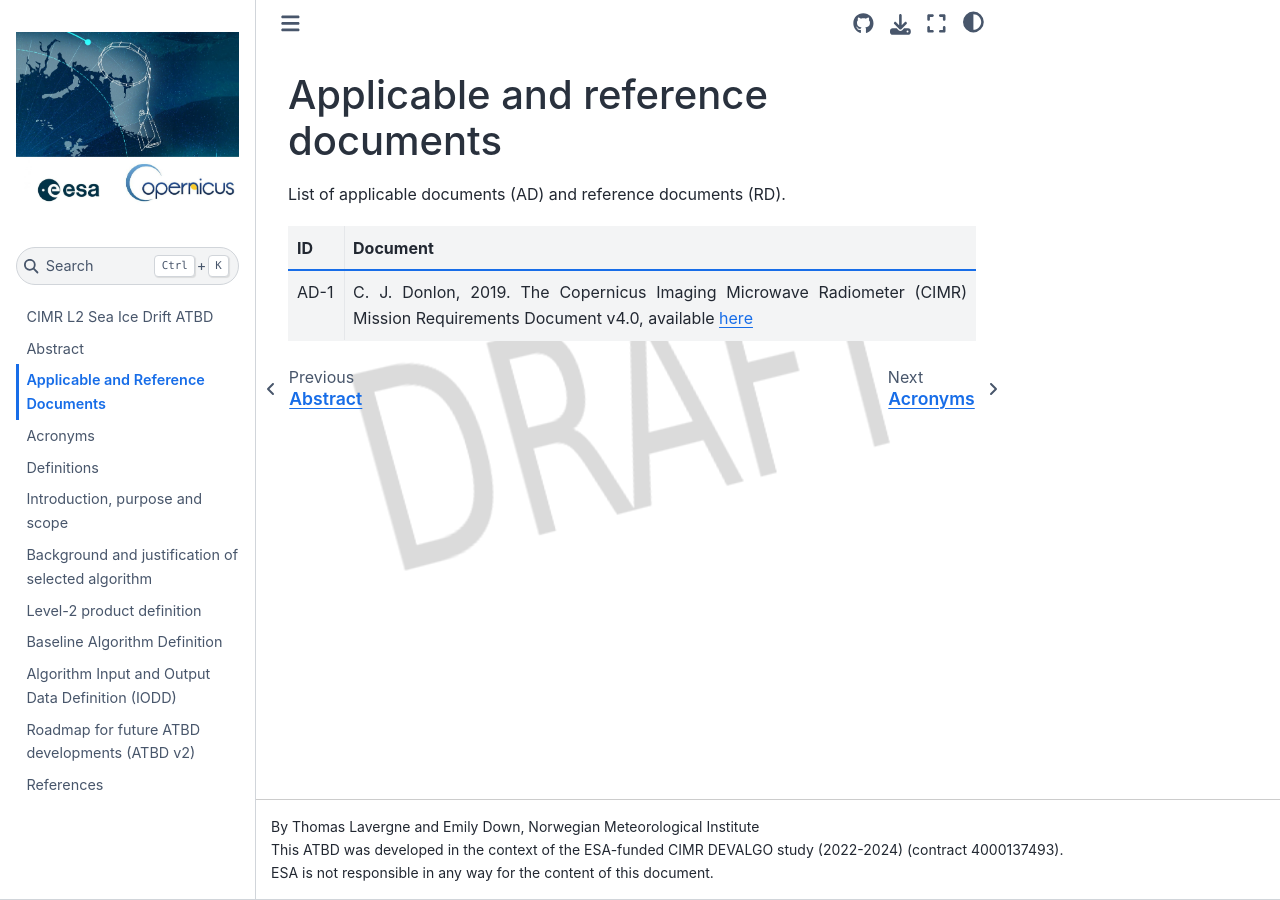
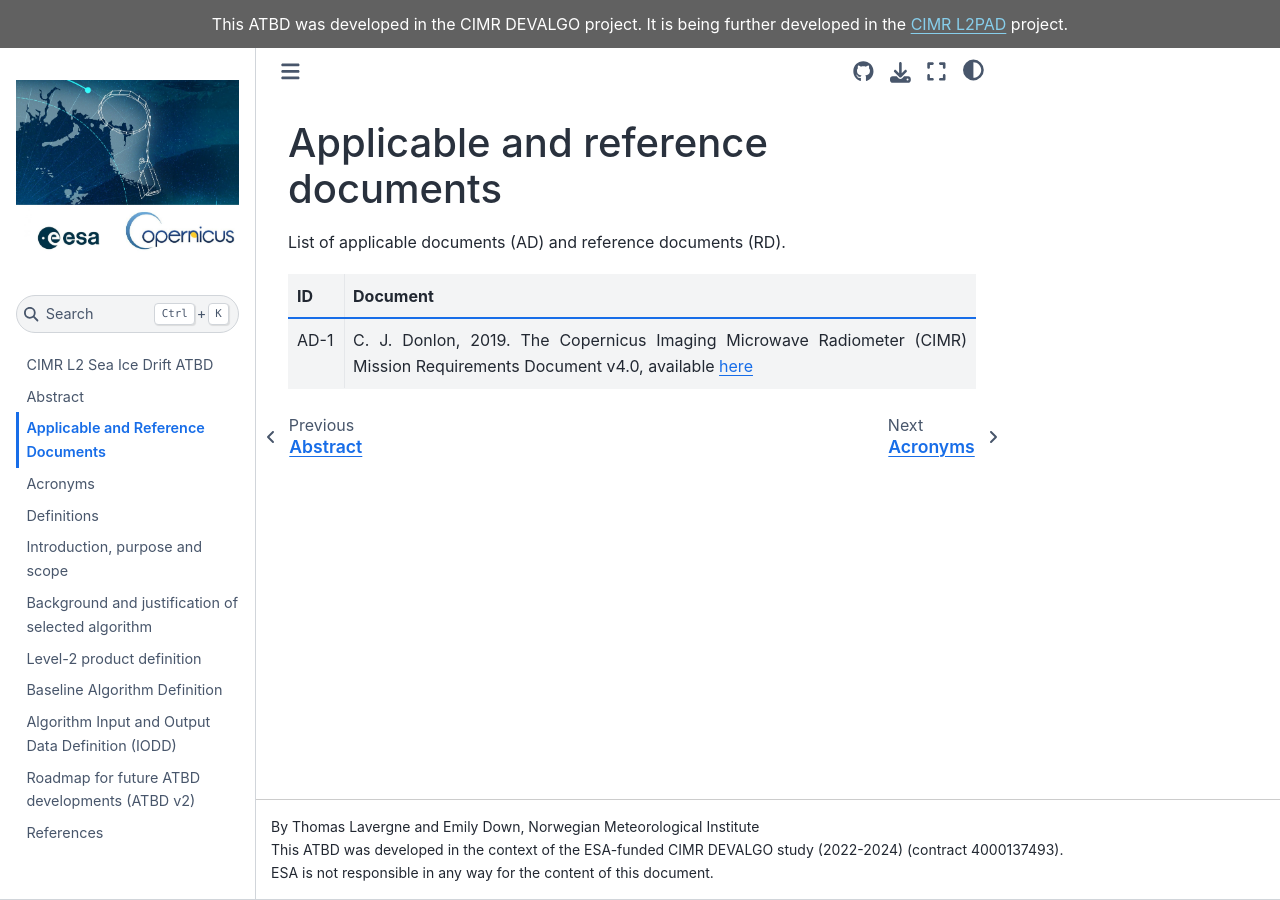
Before and after one commit to CIMR-Algos/SeaIceDrift_ATBD_v2, a Jupyter Book: the page built from book/applicable_ref_docs.md, in a window 1280 px wide. Built offline with Jupyter Book 1.0.4 settings and Sphinx 7.4.7 and the Sphinx Book theme 1.1.4, drawn with Linux system fonts in a browser that asks for light colours; pages that are not in the unit, such as notebooks, are missing from menus.

Commit message:
Prepare for publishing the HTML build as github pages

```diff
--- a/book/_config.yml
+++ b/book/_config.yml
@@ -36,13 +36,14 @@ sphinx:
 
 # Information about where the book exists on the web
 repository:
-  url: https://github.com/CIMR-Algos/SeaIceDrift_ATBD  # Online location of your book
+  url: https://github.com/CIMR-Algos/SeaIceDrift_ATBD_v2  # Online location of your book
   path_to_book: book  # Optional path to your book, relative to the repository root
   branch: main  # Which branch of the repository should be used when creating links (optional)
 
 # Add GitHub buttons to your book
 # See https://jupyterbook.org/customize/config.html#add-a-link-to-your-repository
 html:
+  announcement: "This ATBD was developed in the CIMR DEVALGO project. It is being further developed in the <a href=\"https://github.com/CIMR-L2PAD\"style='color: #87CEEB;'>CIMR L2PAD</a> project."
   use_issues_button: false
   use_repository_button: true
   extra_footer: |
--- a/book/_static/watermark.css
+++ /dev/null
@@ -1,10 +0,0 @@
-html{
-  height: 100%;
-}
-body{
-  height: 100%;
-  background:  url(watermark.png);
-  background-position: center;
-  background-attachment: fixed;
-  background-repeat: no-repeat;
-}
```
Also changed, not shown: book/_static/watermark.png (deleted).
